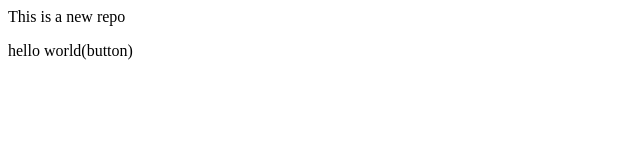
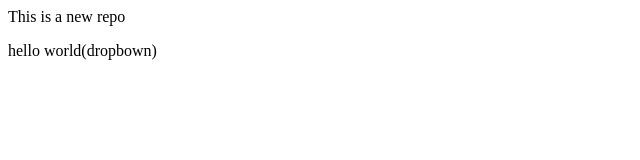
Before and after one commit to gollavasanth54-cell/localrepo, a plain HTML site: page index.html in a window 1280 px wide. Shown: the full height of the page, 0-640 px from the left. Drawn offline with Linux system fonts and the light colour scheme.

```diff
--- a/index.html
+++ b/index.html
@@ -1,3 +1,3 @@
 
 <p>This is a new repo</p>
-<p>hello world(button)</p>
+<p>hello world(dropbown)</p>
```
